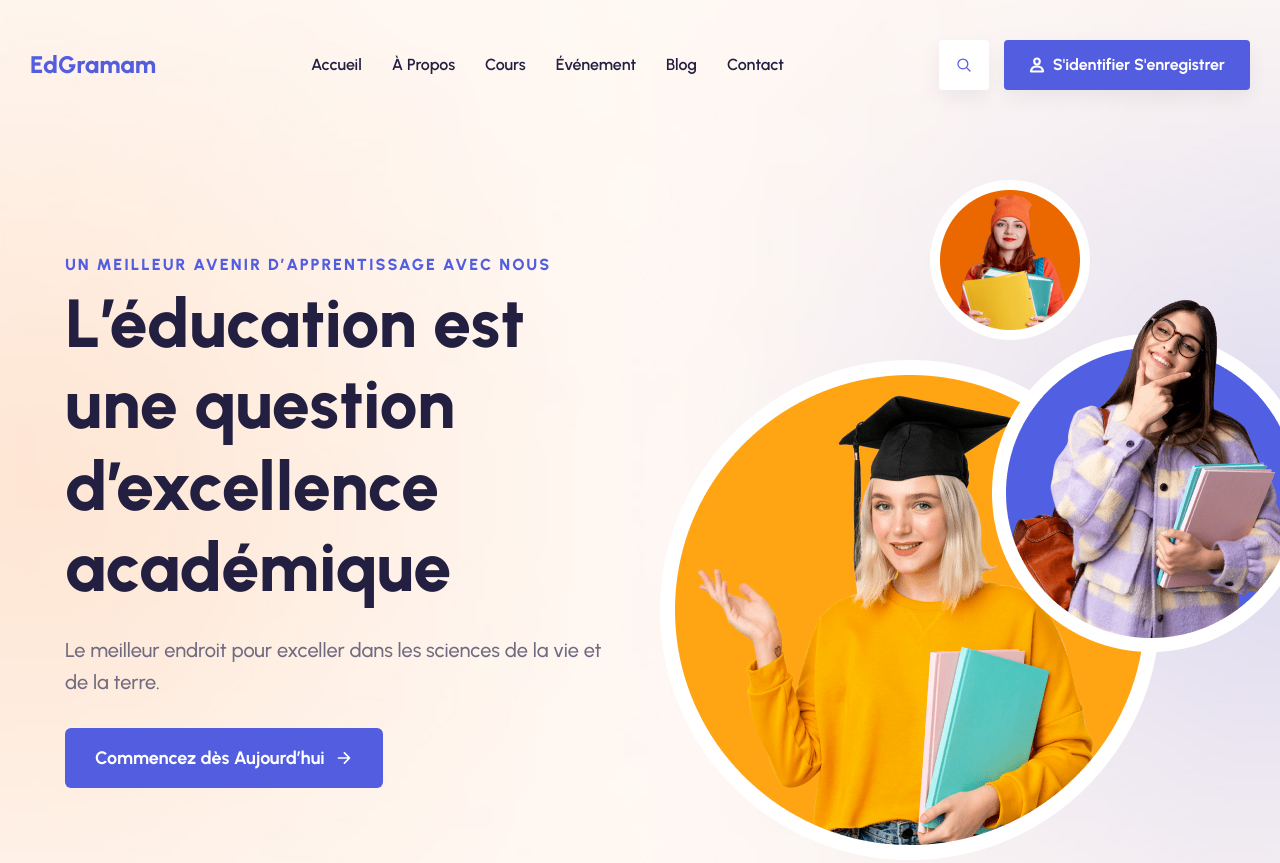
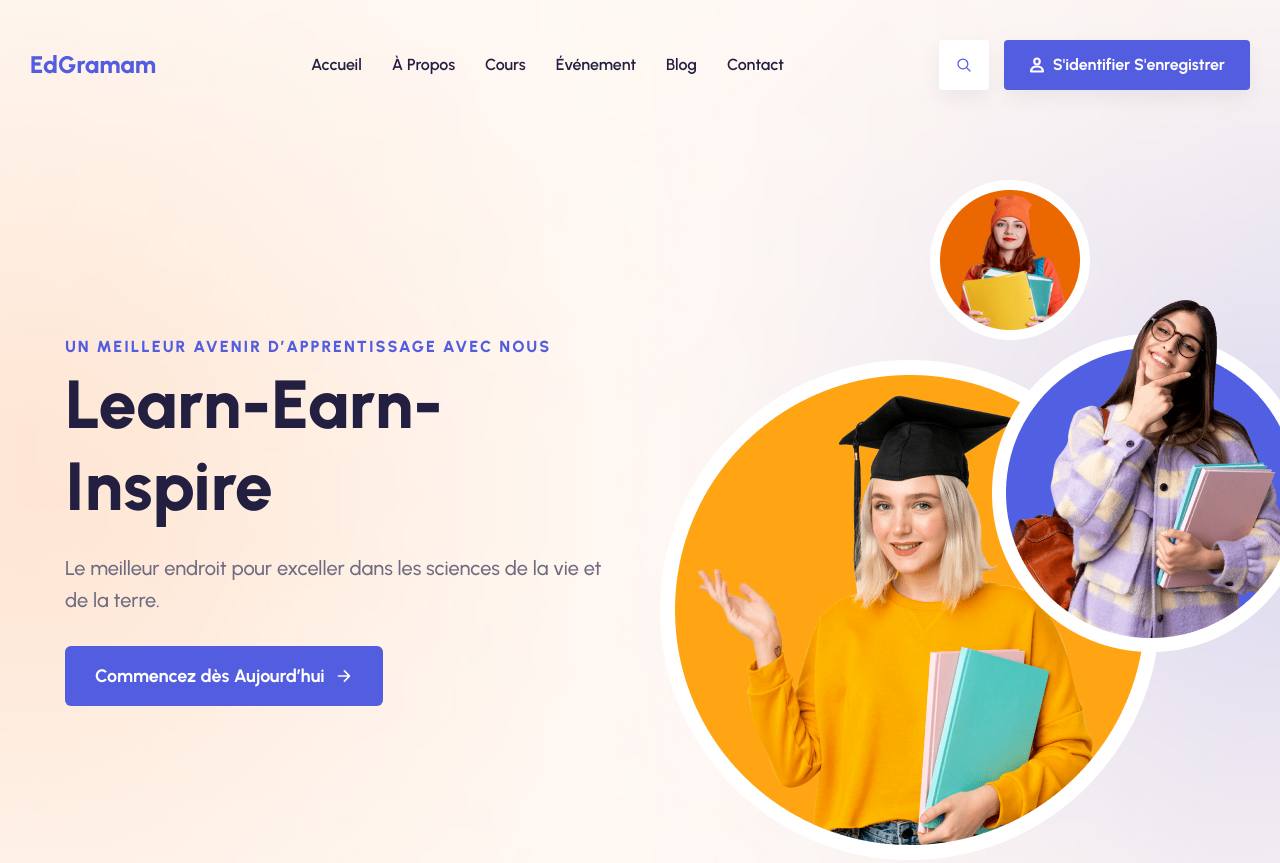
Before and after one commit to EDGRAMAM/WEBSITE, a plain HTML site: page index.html in a window 1280 px wide. Shown: the top 863 px of the page. Drawn offline with nearby package versions, Linux system fonts and the light colour scheme.

Commit message:
Update index.html

```diff
--- a/index.html
+++ b/index.html
@@ -177,7 +177,7 @@
               </p>
 
               <h2 class="h1 hero-title">
-                L’éducation est une question d’excellence académique
+              Learn-Earn-Inspire
               </h2>
 
               <p class="hero-text">
```
